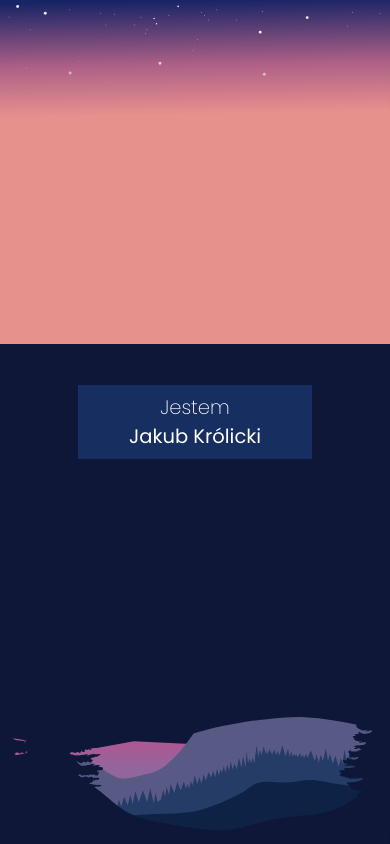
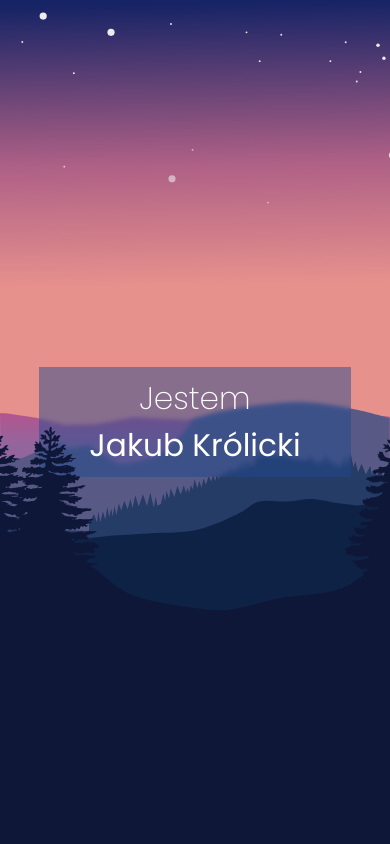
Before and after one commit to Krolicki/portfolio, a React (Vite) app: page / in a window 390 px wide. Built offline with nearby package versions, Linux system fonts and the light colour scheme.

Commit message:
mobile hero

```diff
--- a/src/components/Hero/Hero.css
+++ b/src/components/Hero/Hero.css
@@ -124,3 +124,44 @@
 .show-first-plan{
     transform: translateY(0) !important;
 }
+
+
+@media screen and (max-width: 700px){
+    .text-wraper{
+        width: 102%;
+        left: -1%;
+    }
+    .first-plan{
+        transform: translateY(-110%);
+        bottom: -2vw;
+        width: 104%;
+        left: -2%;
+    }
+
+    .second-plan{
+        bottom: 50vw;
+    }
+
+    .third-plan{
+        bottom: 68vw;
+    }
+
+    .fourth-plan{
+        bottom: 74vw;
+    }
+
+    .fifth-plan{
+        bottom: 76vw;
+    }
+    .background{
+        transform: translateY(-180%);
+        height: 100%;
+        width: auto;
+    }
+    .second-text-wraper{
+        font-size: 8vw;
+        left: calc(50% - 40vw);
+        width: 80vw;
+        padding: 2vw 0;
+    }
+}
```
